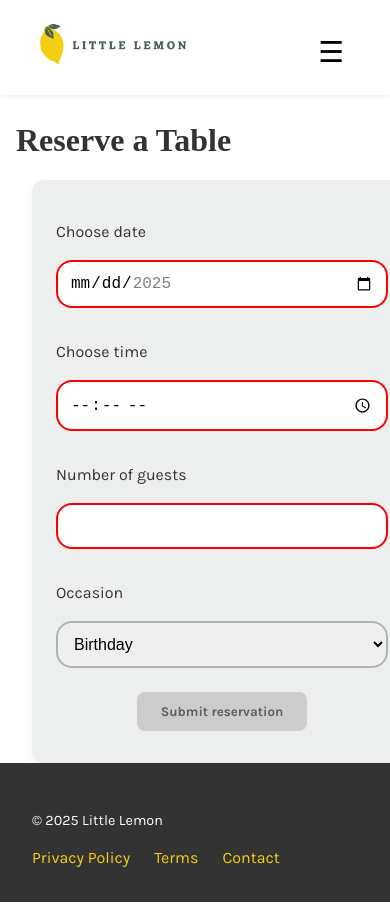
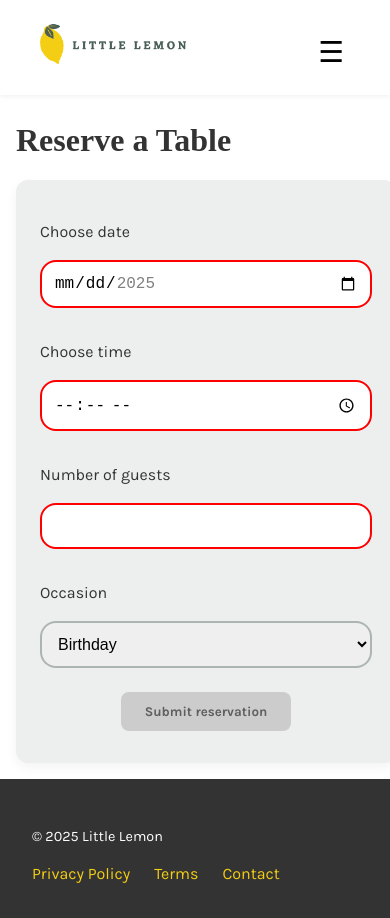
Before and after one commit to jessvitalievna/capstone-project, a React (Create React App) app: page /booking in a window 390 px wide. Shown: the top 918 px of the page. Built offline with nearby package versions, Linux system fonts and the light colour scheme; a web font is replaced by a local one.

Commit message:
final touches

```diff
--- a/src/BookingForm.css
+++ b/src/BookingForm.css
@@ -7,7 +7,7 @@
   border-radius: 12px;
   box-shadow: 0 4px 12px rgba(0,0,0,0.05);
   width: 100%;
-  max-width: 380px;
+  max-width: 100%;
   margin: auto auto 1rem;
   box-sizing: border-box;
 }
@@ -15,6 +15,7 @@
 .booking-form input,
 .booking-form select {
   width: 100%;
+  max-width: 100%;
   padding: 0.75rem;
   font-size: 1rem;
   border-radius: 16px;
@@ -40,11 +41,11 @@
   padding: 0.75rem 1.5rem;
 }
 
-
-
 @media (max-width: 480px) {
+  .booking-page .container,
   .booking-form {
-    margin: 0 1rem;
+    overflow-x: auto;
+    -webkit-overflow-scrolling: touch;
   }
 }
 
--- a/src/BookingPage.js
+++ b/src/BookingPage.js
@@ -64,7 +64,7 @@ function BookingPage() {
   const submitForm = async (formData) => {
     try {
       const success = await window.submitAPI(formData);
-      if (success) navigate('/confirmed', { state: { formData } });
+      if (success) navigate('/confirmed', { state: { bookingData: [formData] } });
     } catch (e) {
       console.error(e);
     }
```
